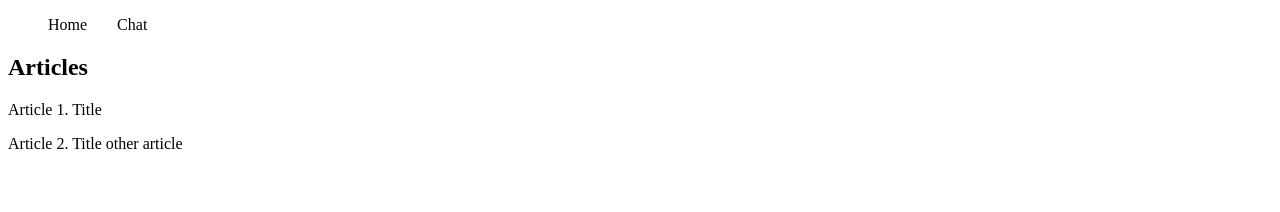
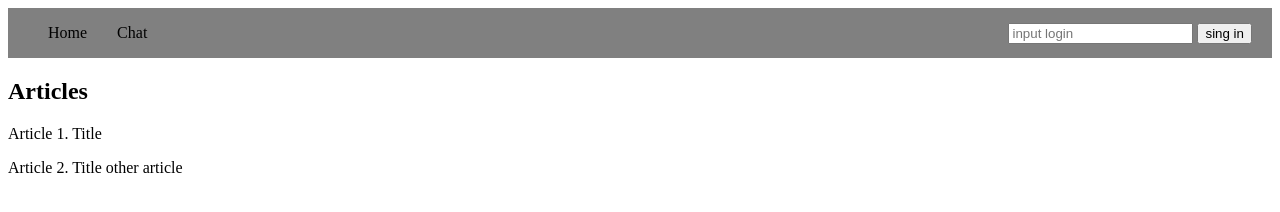
Before and after one commit to sar0868/blog_otus_js, a website: page src/index.html in a window 1280 px wide. Drawn offline with Linux system fonts and the light colour scheme.

Commit message:
add all hooks

```diff
--- a/src/header.css
+++ b/src/header.css
@@ -1,3 +1,10 @@
+.menu {
+  display: flex;
+  flex-wrap: wrap;
+  position: relative;
+  background-color: gray;
+}
+
 .menu ul {
   list-style: none;
   display: flex;
@@ -16,3 +23,11 @@
 .item_nav a:hover {
   color: black;
 }
+
+.menu form {
+  padding-top: 15px;
+  text-align: right;
+  position: absolute;
+  right: 0;
+  margin-right: 20px;
+}
--- a/src/index.html
+++ b/src/index.html
@@ -14,6 +14,10 @@
           <li class="item_nav"><a href="./index.html">Home</a></li>
           <li class="item_nav"><a href="./chat.html">Chat</a></li>
         </ul>
+        <form action="" method="post">
+          <input type="text" placeholder="input login" />
+          <input type="button" value="sing in" />
+        </form>
       </nav>
     </header>
     <main>
```
Also changed, not shown: package.json (+5 -2 lines), src/article.html (+4 -0 lines), src/chat.html (+4 -0 lines), .github/workflows/sanity-check.yml, .github/workflows/static.yml (added), 2 other files.
